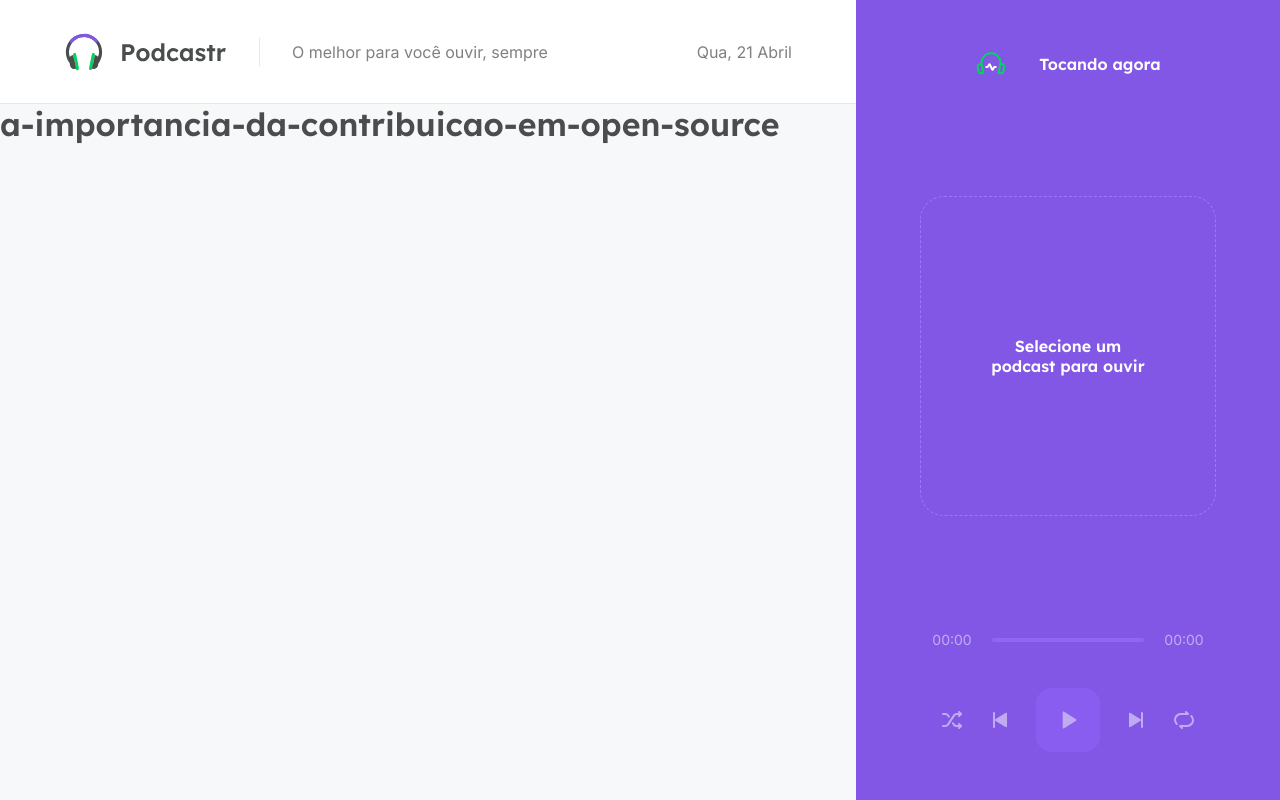
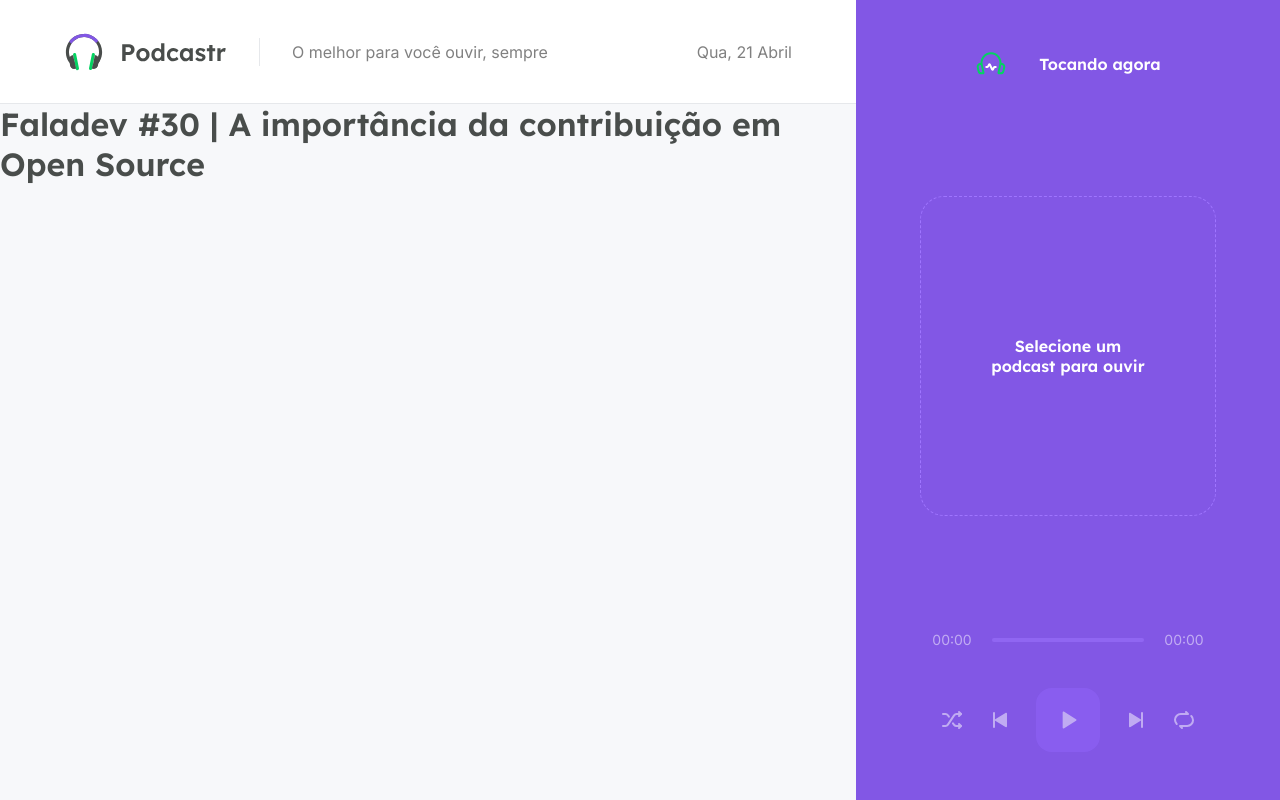
Before and after one commit to luanaAlm/podcast-nlw5, a Next.js app: page /episodes/a-importancia-da-contribuicao-em-open-source in a window 1280 px wide. Built offline with nearby package versions, Linux system fonts and the light colour scheme; data requests are answered from the project's data file.

Commit message:
redirecionando a novas páginas

```diff
--- a/src/pages/episodes/[slug].tsx
+++ b/src/pages/episodes/[slug].tsx
@@ -1,8 +1,62 @@
-import { useRouter } from 'next/router'
+import { format, parseISO } from 'date-fns';
+import ptBR from 'date-fns/locale/pt-BR'
+import { GetStaticPaths, GetStaticProps } from 'next';
+import { api } from '../../services/api';
+import { convertDurationToTimeString } from '../../utils/convertDurationToTimeString';
 
-export default function Episode(){
-    const router = useRouter();
+
+type Episode = {
+    id: string;
+    title: string;
+    thumbnail: string;
+    members: string;
+    publishedAt: string;
+    duration: number;
+    durationAsString: string;
+    url: string;
+    description: string;
+}
+
+type EpisodeProps = {
+    episode: Episode;
+}
+
+export default function Episode({episode}: EpisodeProps){
+
     return(
-        <h1>{router.query.slug}</h1>
+        <h1>{episode.title}</h1>
     )
 }
+
+export const getStaticPaths: GetStaticPaths = async () => {
+    return{
+        paths: [],
+        fallback: 'blocking'
+    }
+}
+
+
+export const getStaticProps: GetStaticProps = async (ctx) => {
+    const { slug } = ctx.params;
+    const { data } = await api.get(`/episodes/${slug}`)
+
+    const episode = {
+        id: data.id,
+        title: data.title,
+        thumbnail: data.thumbnail,
+        members: data.members,
+        publishedAt: format(parseISO(data.published_at), 'd MMM yy', {locale: ptBR}),
+        duration: Number(data.file.duration),
+        durationAsString: convertDurationToTimeString(Number(data.file.duration)),
+        description: data.description,
+        url: data.file.url,
+    }
+
+    return{
+        props: {
+            episode,
+        },
+        revalidate: 60 * 60 * 24, //24 horas
+
+    }
+}
--- a/src/pages/index.tsx
+++ b/src/pages/index.tsx
@@ -118,7 +118,6 @@
       publishedAt: format(parseISO(episode.published_at), 'd MMM yy', {locale: ptBR}),
       duration: Number(episode.file.duration),
       durationAsString: convertDurationToTimeString(Number(episode.file.duration)),
-      description: episode.description,
       url: episode.file.url,
     };
   })
```
